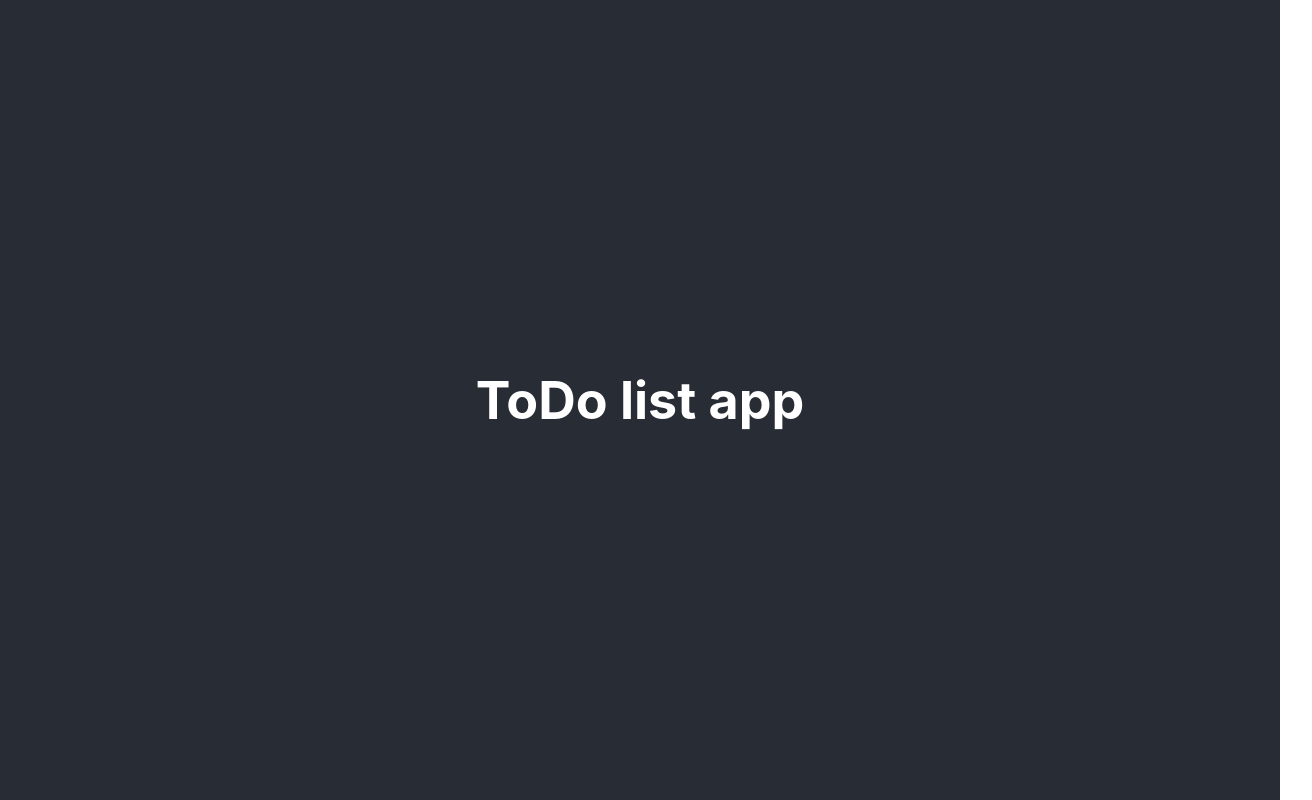
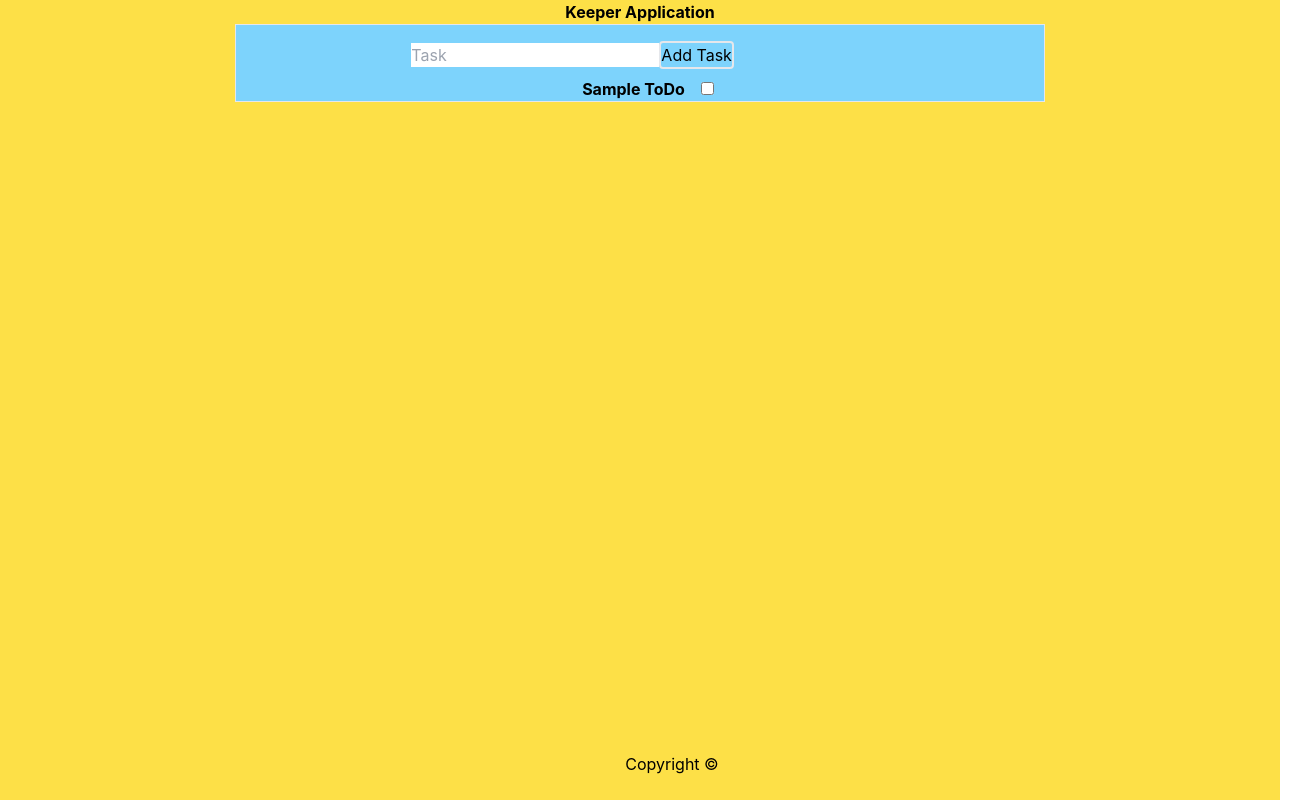
Before and after one commit to abhishek-singh77/todo-cipher, a React (Create React App) app: page / in a window 1280 px wide. Shown: the whole page, 1312 px wide, since content can reach past the window. Built offline with nearby package versions, Linux system fonts and the light colour scheme.

Commit message:
added new functionality

```diff
--- a/package.json
+++ b/package.json
@@ -34,5 +34,10 @@
       "last 1 firefox version",
       "last 1 safari version"
     ]
+  },
+  "devDependencies": {
+    "autoprefixer": "^10.4.2",
+    "postcss": "^8.4.6",
+    "tailwindcss": "^3.0.18"
   }
 }
--- /dev/null
+++ b/postcss.config.js
@@ -0,0 +1,6 @@
+module.exports = {
+  plugins: {
+    tailwindcss: {},
+    autoprefixer: {},
+  },
+}
--- a/src/App.js
+++ b/src/App.js
@@ -1,12 +1,15 @@
-import logo from './logo.svg';
 import './App.css';
+import React from 'react';
+import Header from './components/Header';
+import Container from './components/Container';
+import Footer from './components/Footer';
 
 function App() {
   return (
-    <div className="App">
-      <header className="App-header">
-       <h1>ToDo list app</h1>
-      </header>
+    <div className="App bg-yellow-300 w-full h-full absolute  mx-auto px-8 ">
+      <Header />
+      <Container />
+      <Footer />
     </div>
   );
 }
--- /dev/null
+++ b/src/components/Container.jsx
@@ -0,0 +1,17 @@
+import React from "react";
+import ToDo from "./ToDo";
+
+const Container = () => {
+  return (
+    <div className="mx-auto  bg-sky-300 border 4 container border-3 w-2/3 ">
+          <form className="mt-4 px-2 w-5/6 px-auto">
+            <input placeholder="Task" />
+            <button type="submit" className="button inline rounded border-2 " > Add Task </button>
+          </form>
+
+          <ToDo />
+    </div>
+  );
+};
+
+export default Container;
--- /dev/null
+++ b/src/components/Footer.jsx
@@ -0,0 +1,11 @@
+import React from "react";
+
+const Footer = () => {
+  return (
+    <div className="bottom-0 absolute text-center w-full h-12">
+      <p>Copyright © {new Date().getFullYear} </p>
+    </div>
+  );
+};
+
+export default Footer;
--- /dev/null
+++ b/src/components/Header.jsx
@@ -0,0 +1,13 @@
+import React from "react";
+
+const Header = () => {
+  return (
+    <div>
+      <h1 className="font-bold text-center w-full bg-yellow-300 px-4 mx-auto ">
+        Keeper Application
+      </h1>
+    </div>
+  );
+};
+
+export default Header;
--- /dev/null
+++ b/src/components/ToDo.jsx
@@ -0,0 +1,12 @@
+import React from "react";
+
+const ToDo = () => {
+  return (
+    <div className="container mt-2 px-auto">
+      <p className="font-bold inline px-4 ">Sample ToDo</p>
+      <input type="checkbox" className="border 8" />
+    </div>
+  );
+};
+
+export default ToDo;
--- a/src/index.css
+++ b/src/index.css
@@ -1,3 +1,7 @@
+@tailwind base;
+@tailwind components;
+@tailwind utilities;
+
 body {
   margin: 0;
   font-family: -apple-system, BlinkMacSystemFont, 'Segoe UI', 'Roboto', 'Oxygen',
--- /dev/null
+++ b/tailwind.config.js
@@ -0,0 +1,9 @@
+module.exports = {
+  content: [
+    "./src/**/*.{js,jsx,ts,tsx}",
+  ],
+  theme: {
+    extend: {},
+  },
+  plugins: [],
+}
```
Also changed, not shown: src/task.js (added), 1 other file (tests, documents, lock files or other folders).
